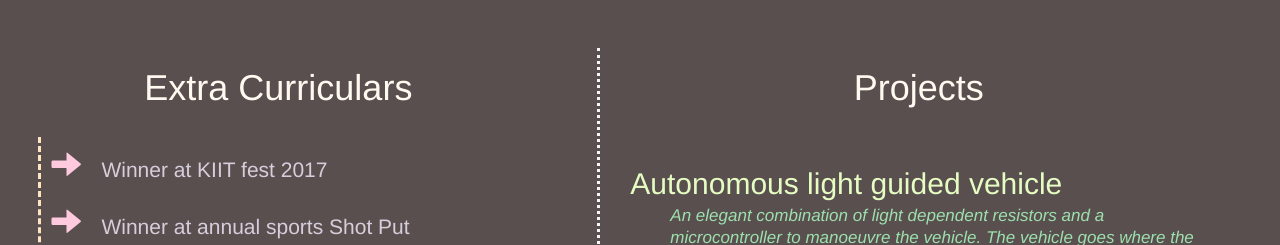
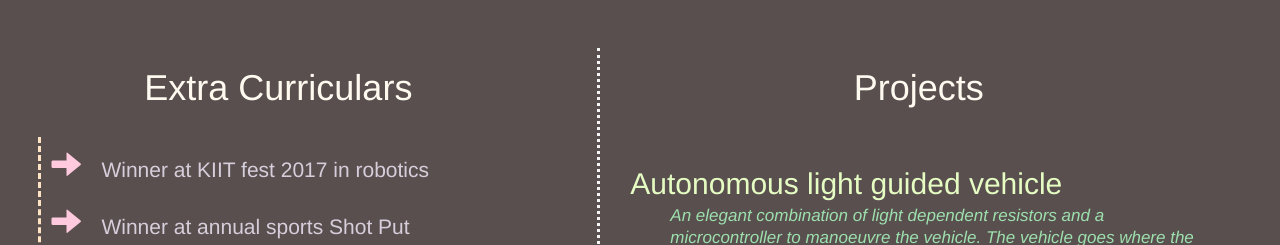
Before and after one commit to simpleParadox/Portfolio, a website: page index.html in a window 1280 px wide. Shown: the part 2080-2325 px from the top of the page. Drawn offline with nearby package versions, Linux system fonts and the light colour scheme; files whose address does not match are found by name.

```diff
--- a/index.html
+++ b/index.html
@@ -359,7 +359,7 @@
                     <div class="col-md-5 col-xs-12" id="achievements">
                         <div id="extra-curricular-heading"><h1>Extra Curriculars</h1></div><br/>
                         <ul class="list-group">
-                            <li class="list-group-item"><span class="glyphicon glyphicon-arrow-right"></span>Winner at KIIT fest 2017</li>
+                            <li class="list-group-item"><span class="glyphicon glyphicon-arrow-right"></span>Winner at KIIT fest 2017 in robotics</li>
                             <li class="list-group-item"><span class="glyphicon glyphicon-arrow-right"></span>Winner at annual sports Shot Put</li>
                             <li class="list-group-item"><span class="glyphicon glyphicon-arrow-right"></span>Runner up at annual sports discuss throw</li>
                             <li class="list-group-item"><span class="glyphicon glyphicon-arrow-right"></span>Participated in Udghosh 2016 and 2017</li>
--- a/static/assets/css/master.css
+++ b/static/assets/css/master.css
@@ -1,3 +1,9 @@
+/*
+background: #02111D;  /* fallback for old browsers
+background: -webkit-linear-gradient(to top, #02111D, #037BB5, #02111D);  /* Chrome 10-25, Safari 5.1-6
+background: linear-gradient(to top, #02111D, #037BB5, #02111D); W3C, IE 10+/ Edge, Firefox 16+, Chrome 26+, Opera 12+, Safari 7+
+*/
+
 body{
     background:linear-gradient(rgba(6, 17, 97, 0.7), rgba(120, 2, 6, 0.78)), url("../SVGs/wavy.jpg"); background-repeat: no-repeat; background-size: cover;background-position: center; height: 768px;
     background-attachment: fixed;
```
